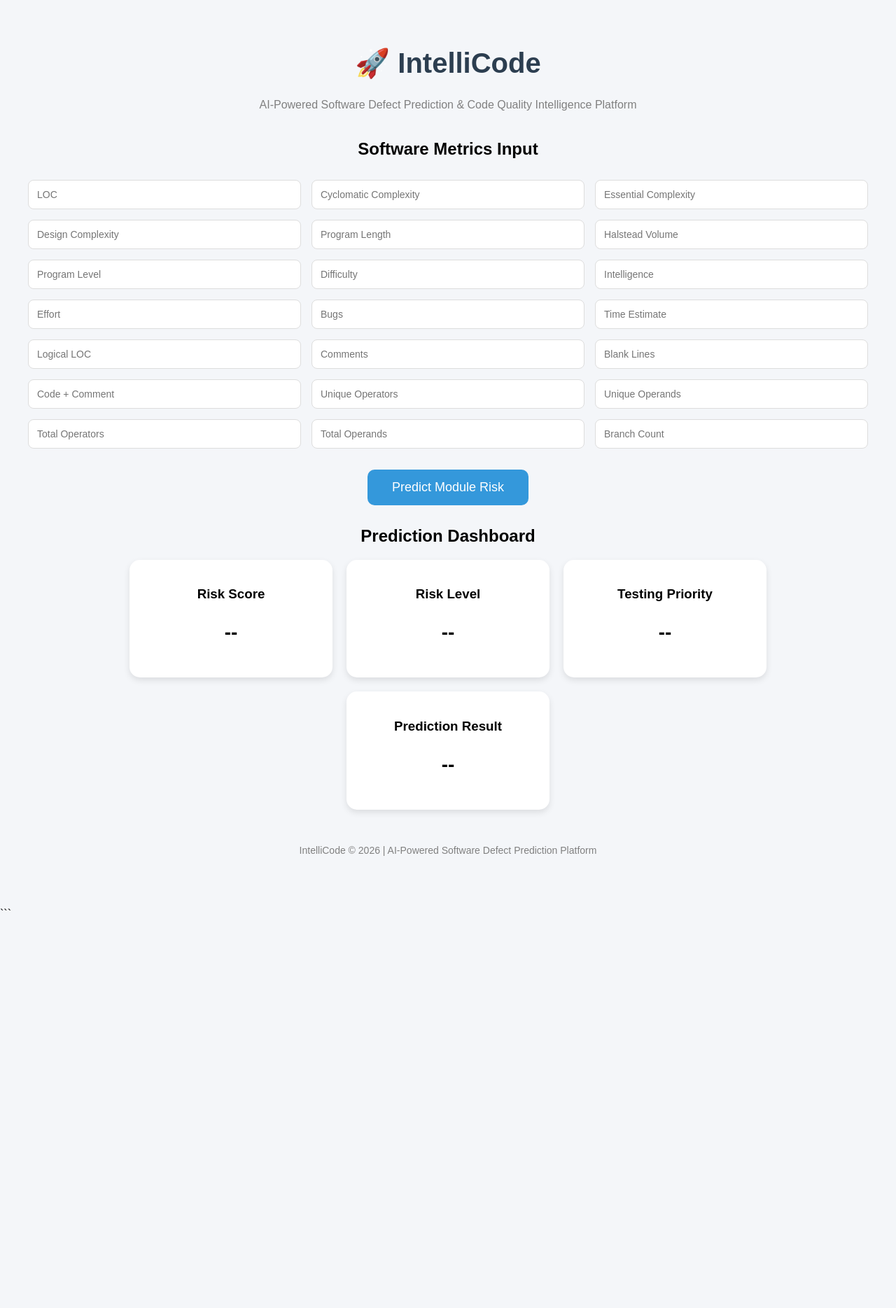
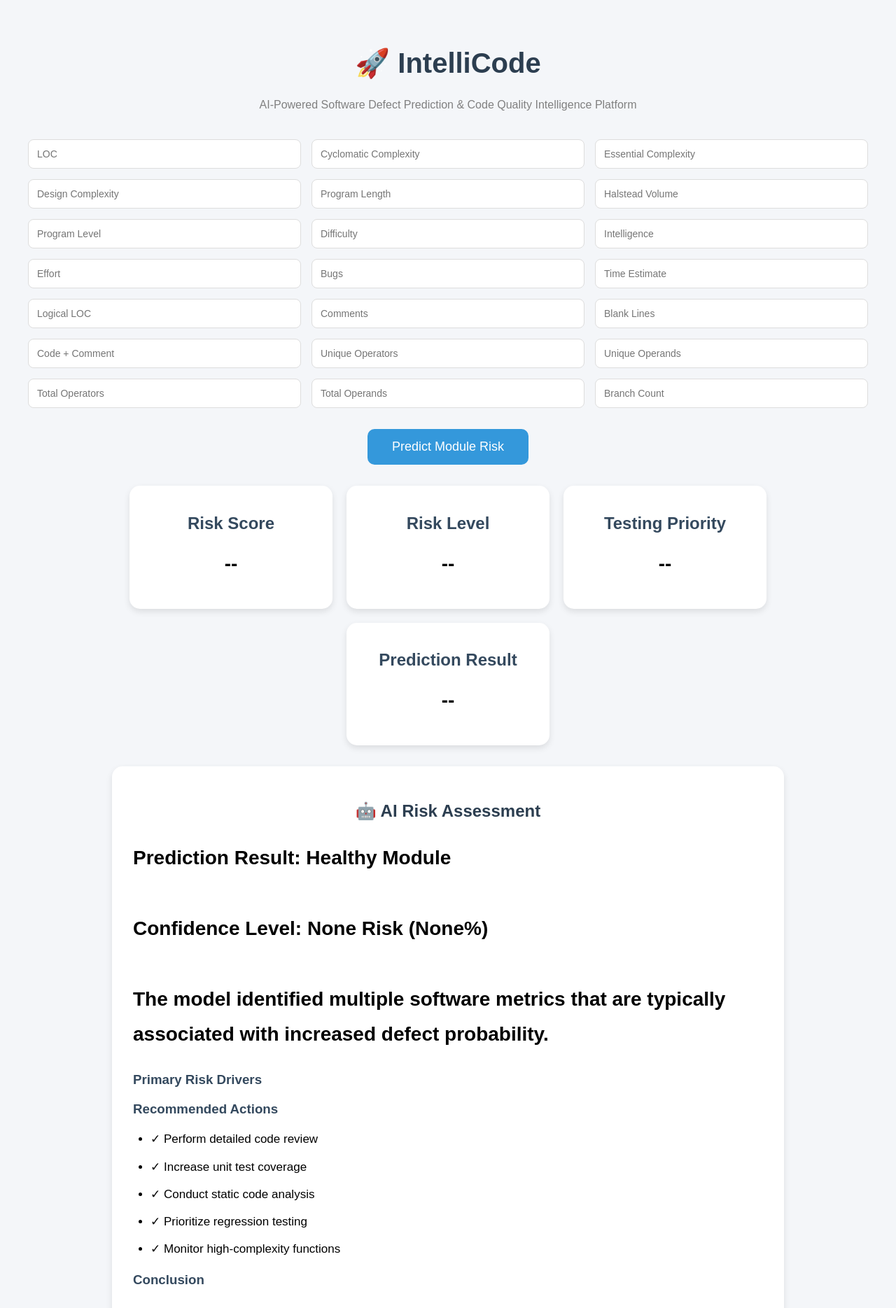
Before and after one commit to DEEPIKA0620/Intellicode, a Flask app: page / in a window 1280 px wide. Shown: the top 1869 px of the page at 70% size. Before the commit the page ends 1301 px from the top, so only its background shows below. Run offline with Flask 3, Linux system fonts and the light colour scheme; parts of the project's set-up code (start-up, migrations or seed data) failed here and were passed over.

Commit message:
Implemented Explainable AI, prediction history tracking and risk assessment dashboard

```diff
--- a/app.py
+++ b/app.py
@@ -31,9 +31,12 @@
 def home():
     return render_template(
         "index.html",
+        prediction=None,
         risk_score=None,
         risk_level=None,
-        priority=None
+        priority=None,
+        history=load_prediction_history(),
+        risk_factors=[]
     )
 
 @app.route('/predict', methods=['POST'])
@@ -69,24 +72,44 @@
     print("Prediction:", prediction)
     print("Probability:", probability)
     risk_score = round(probability * 100, 2)
+    # Determine risk factors
+    risk_factors = []
 
-    if risk_score <= 30:
+    if float(request.form["vg"]) > 20:
+        risk_factors.append(f"⚠ High Cyclomatic Complexity ({request.form['vg']})")
+
+    if float(request.form["loc"]) > 300:
+        risk_factors.append(f"⚠ Large LOC ({request.form['loc']})")
+
+    if float(request.form["v"]) > 1000:
+        risk_factors.append(f"⚠ High Halstead Volume ({request.form['v']})")
+
+    if float(request.form["branchcount"]) > 30:
+        risk_factors.append(f"⚠ High Branch Count ({request.form['branchcount']})")
+
+    if len(risk_factors) == 0:
+        risk_factors.append("✅ No major risk factors detected")
+
+    # Determine risk level and priority from risk score
+    if risk_score <= 40:
         risk_level = "Low"
         priority = "Priority 3"
-    elif risk_score <= 70:
+    elif risk_score <= 60:
         risk_level = "Medium"
         priority = "Priority 2"
     else:
         risk_level = "High"
         priority = "Priority 1"
 
+    prediction_text = "Defective Module" if prediction == 1 else "Healthy Module"
 
-    prediction_text = (
-        "Defective Module"
-        if prediction == 1
-        else "Healthy Module"
-    )
-
+    top_features = [
+        ("LOC", 13.2),
+        ("Logical LOC", 5.65),
+        ("Halstead Volume", 5.51),
+        ("Intelligence", 5.49),
+        ("Time Estimate", 5.36)
+    ]
     # Save prediction to history
     file_path = "reports/prediction_history.csv"
     os.makedirs("reports", exist_ok=True)
@@ -105,7 +128,9 @@
         risk_score=risk_score,
         risk_level=risk_level,
         priority=priority,
-        history=history
+        history=history,
+        risk_factors=risk_factors,
+        top_features=top_features,
     )
 
 if __name__ == "__main__":
--- a/reports/prediction_history.csv
+++ b/reports/prediction_history.csv
@@ -1,3 +1,10 @@
 Risk Score,Risk Level,Priority,Prediction
 58.0,Medium,Priority 2,1
 58.0,Medium,Priority 2,Defective Module
+54.0,Medium,Priority 2,Defective Module
+50.0,Medium,Priority 2,Healthy Module
+56.0,Medium,Priority 2,Defective Module
+61.0,High,Priority 1,Defective Module
+59.0,Medium,Priority 2,Defective Module
+60.0,Medium,Priority 2,Defective Module
+43.0,Medium,Priority 2,Healthy Module
--- a/static/style.css
+++ b/static/style.css
@@ -238,3 +238,38 @@
     background:#3498db;
     color:white;
 }
+
+.explanation-card{
+    width:85%;
+    max-width:900px;
+    margin:30px auto;
+    padding:30px;
+    text-align:left;
+}
+
+.explanation-card h2{
+    text-align:center;
+    color:#2c3e50;
+    margin-bottom:25px;
+}
+
+.explanation-card h3{
+    margin-top:20px;
+    color:#34495e;
+}
+
+.explanation-text{
+    font-size:18px;
+    line-height:1.8;
+}
+
+.factor-list{
+    margin-top:10px;
+    padding-left:25px;
+}
+
+.factor-list li{
+    margin-bottom:12px;
+    font-size:17px;
+    line-height:1.6;
+}
--- a/templates/index.html
+++ b/templates/index.html
@@ -16,87 +16,45 @@
 
     <!-- HEADER -->
 
-    <header>
     <h1>🚀 IntelliCode</h1>
 
     <p class="subtitle">
         AI-Powered Software Defect Prediction & Code Quality Intelligence Platform
     </p>
-    </header>
 
     <!-- INPUT FORM -->
-
-    <section class="form-section">
-
-        <h2>Software Metrics Input</h2>
 
     <form action="/predict" method="POST">
 
         <div class="input-grid">
 
             <input type="number" name="loc" placeholder="LOC" required>
+            <input type="number" name="vg" placeholder="Cyclomatic Complexity" required>
+            <input type="number" name="evg" placeholder="Essential Complexity" required>
 
-                <input type="number" name="vg"
-                       placeholder="Cyclomatic Complexity" required>
+            <input type="number" name="ivg" placeholder="Design Complexity" required>
+            <input type="number" name="n" placeholder="Program Length" required>
+            <input type="number" name="v" placeholder="Halstead Volume" required>
 
-                <input type="number" name="evg"
-                       placeholder="Essential Complexity" required>
+            <input type="number" step="any" name="l" placeholder="Program Level" required>
+            <input type="number" name="d" placeholder="Difficulty" required>
+            <input type="number" name="i" placeholder="Intelligence" required>
 
-                <input type="number" name="ivg"
-                       placeholder="Design Complexity" required>
+            <input type="number" name="e" placeholder="Effort" required>
+            <input type="number" step="any" name="b" placeholder="Bugs" required>
+            <input type="number" name="t" placeholder="Time Estimate" required>
 
-                <input type="number" name="n"
-                       placeholder="Program Length" required>
+            <input type="number" name="locode" placeholder="Logical LOC" required>
+            <input type="number" name="locomment" placeholder="Comments" required>
+            <input type="number" name="loblank" placeholder="Blank Lines" required>
 
-                <input type="number" name="v"
-                       placeholder="Halstead Volume" required>
+            <input type="number" name="loccodecomment" placeholder="Code + Comment" required>
+            <input type="number" name="uniqop" placeholder="Unique Operators" required>
+            <input type="number" name="uniqopnd" placeholder="Unique Operands" required>
 
-                <input type="number" step="any"
-                       name="l"
-                       placeholder="Program Level" required>
-
-                <input type="number" name="d"
-                       placeholder="Difficulty" required>
-
-                <input type="number" name="i"
-                       placeholder="Intelligence" required>
-
-                <input type="number" name="e"
-                       placeholder="Effort" required>
-
-                <input type="number" step="any"
-                       name="b"
-                       placeholder="Bugs" required>
-
-                <input type="number" name="t"
-                       placeholder="Time Estimate" required>
-
-                <input type="number" name="locode"
-                       placeholder="Logical LOC" required>
-
-                <input type="number" name="locomment"
-                       placeholder="Comments" required>
-
-                <input type="number" name="loblank"
-                       placeholder="Blank Lines" required>
-
-                <input type="number" name="loccodecomment"
-                       placeholder="Code + Comment" required>
-
-                <input type="number" name="uniqop"
-                       placeholder="Unique Operators" required>
-
-                <input type="number" name="uniqopnd"
-                       placeholder="Unique Operands" required>
-
-                <input type="number" name="totalop"
-                       placeholder="Total Operators" required>
-
-                <input type="number" name="totalopnd"
-                       placeholder="Total Operands" required>
-
-                <input type="number" name="branchcount"
-                       placeholder="Branch Count" required>
+            <input type="number" name="totalop" placeholder="Total Operators" required>
+            <input type="number" name="totalopnd" placeholder="Total Operands" required>
+            <input type="number" name="branchcount" placeholder="Branch Count" required>
 
         </div>
 
@@ -106,13 +64,7 @@
 
     </form>
 
-    </section>
-
     <!-- RESULTS DASHBOARD -->
-
-    <section class="results-section">
-
-        <h2>Prediction Dashboard</h2>
 
     <div class="dashboard">
 
@@ -120,7 +72,7 @@
 
         <div class="card">
 
-                <h3>Risk Score</h3>
+            <h2>Risk Score</h2>
 
             <p>
                 {% if risk_score %}
@@ -131,6 +83,7 @@
             </p>
 
             {% if risk_score %}
+
             <div class="progress-container">
 
                 <div class="progress-bar"
@@ -138,6 +91,7 @@
                 </div>
 
             </div>
+
             {% endif %}
 
         </div>
@@ -146,7 +100,7 @@
 
         <div class="card">
 
-                <h3>Risk Level</h3>
+            <h2>Risk Level</h2>
 
             {% if risk_level == "Low" %}
                 <p class="low-risk">🟢 Low</p>
@@ -164,11 +118,11 @@
 
         </div>
 
-            <!-- Testing Priority -->
+        <!-- Priority -->
 
         <div class="card">
 
-                <h3>Testing Priority</h3>
+            <h2>Testing Priority</h2>
 
             <p>
                 {% if priority %}
@@ -180,23 +134,26 @@
 
         </div>
 
-            <!-- Prediction Result -->
+        <!-- Prediction -->
 
         <div class="card">
 
-                <h3>Prediction Result</h3>
+            <h2>Prediction Result</h2>
 
             {% if prediction == 1 %}
+
                 <p class="high-risk">
                     ⚠ Defective Module
                 </p>
 
             {% elif prediction == 0 %}
+
                 <p class="low-risk">
-                        ✔ Healthy Module
+                    ✅ Healthy Module
                 </p>
 
             {% else %}
+
                 <p>--</p>
 
             {% endif %}
@@ -205,35 +162,82 @@
 
     </div>
 
-    </section>
+    <!-- DYNAMIC RISK FACTORS -->
 
-    <!-- TOP RISK FACTORS -->
+    {% if risk_factors %}
 
-    {% if risk_score %}
 
-    <section class="risk-factors">
 
-        <div class="card factor-card">
 
-            <h2>🔥 Top Risk Factors</h2>
+    {% endif %}
 
-            <ul>
+    <div class="card explanation-card">
 
-                <li>Cyclomatic Complexity affects maintainability</li>
+    <h2>🤖 AI Risk Assessment</h2>
 
-                <li>High Program Length increases defect probability</li>
+    <p class="explanation-text">
 
-                <li>Large Halstead Volume indicates complexity</li>
+        <strong>Prediction Result:</strong>
 
-                <li>Branch Count impacts testing effort</li>
+        {% if prediction == 1 %}
+            Defective Module
+        {% else %}
+            Healthy Module
+        {% endif %}
+
+        <br><br>
+
+        <strong>Confidence Level:</strong>
+
+        {{ risk_level }} Risk ({{ risk_score }}%)
+
+        <br><br>
+
+        The model identified multiple software metrics that are
+        typically associated with increased defect probability.
+
+    </p>
+
+    <h3>Primary Risk Drivers</h3>
+
+    <ul class="factor-list">
+
+        {% for feature, importance in top_features %}
+
+        <li>
+            • {{ feature }}
+            ({{ importance }}%)
+        </li>
+
+        {% endfor %}
 
     </ul>
 
+    <h3>Recommended Actions</h3>
+
+    <ul class="factor-list">
+        <li>✓ Perform detailed code review</li>
+        <li>✓ Increase unit test coverage</li>
+        <li>✓ Conduct static code analysis</li>
+        <li>✓ Prioritize regression testing</li>
+        <li>✓ Monitor high-complexity functions</li>
+    </ul>
+
+    <h3>Conclusion</h3>
+
+    <p class="explanation-text">
+
+        Based on historical software quality patterns learned
+        from the NASA JM1 dataset, this module should be treated
+        as a higher-risk component and assigned additional
+        testing resources before release.
+
+    </p>
+
 </div>
 
-    </section>
+    <!-- RECENT PREDICTIONS -->
 
-    {% endif %}
     {% if history %}
 
     <div class="history-section">
@@ -252,10 +256,12 @@
             {% for row in history %}
 
             <tr>
+
                 <td>{{ row[0] }}</td>
                 <td>{{ row[1] }}</td>
                 <td>{{ row[2] }}</td>
                 <td>{{ row[3] }}</td>
+
             </tr>
 
             {% endfor %}
@@ -265,6 +271,8 @@
     </div>
 
     {% endif %}
+
+
     <!-- FOOTER -->
 
     <footer>
```
Lines whose indentation alone changed are shown as unchanged.
